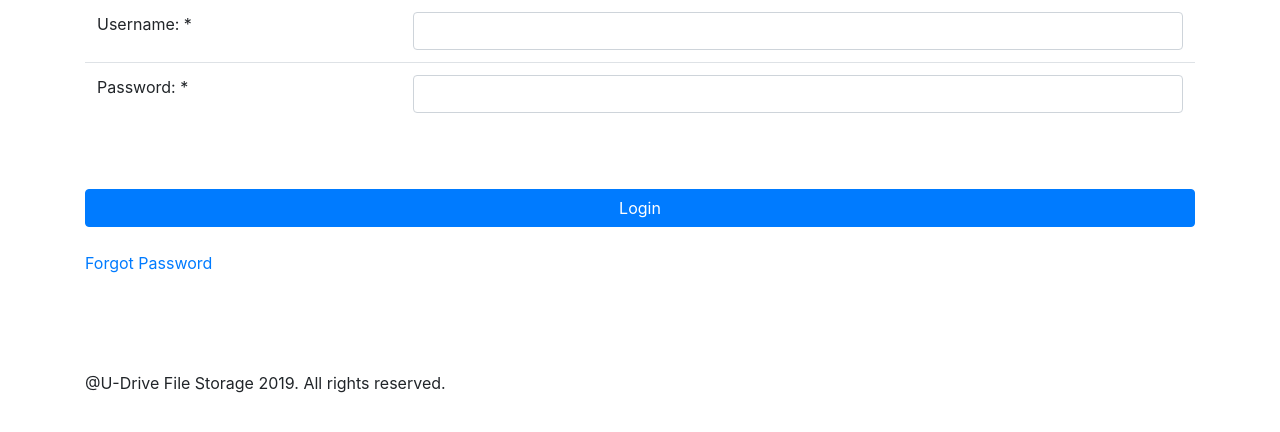
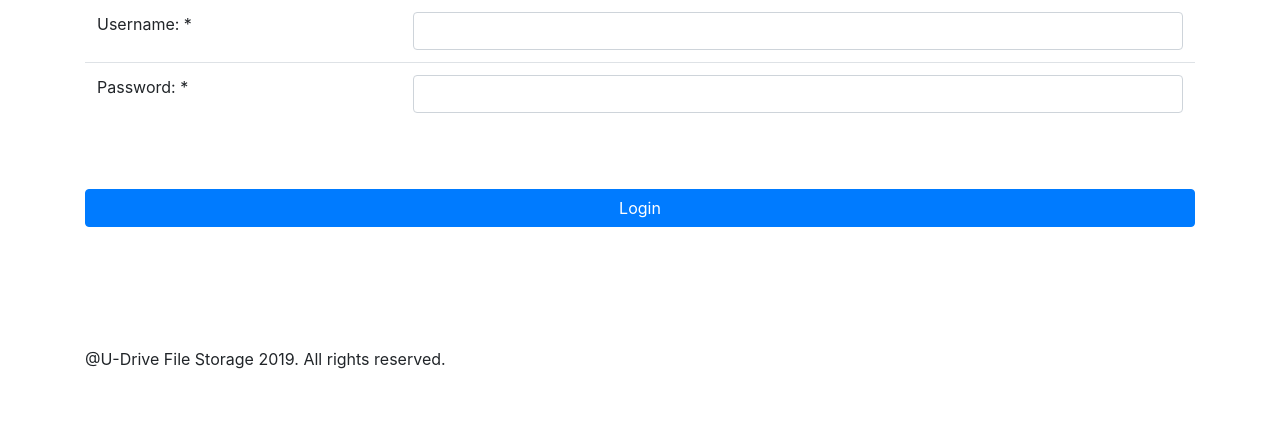
Before and after one commit to Omaranderson/Udrive, a PHP site: page /login.php in a window 1280 px wide. Shown: the part 137-569 px from the top of the page. Run offline with PHP 8.4, Linux system fonts and the light colour scheme; some libraries are stand-ins or nearby versions.

Commit message:
Update login.php

```diff
--- a/login.php
+++ b/login.php
@@ -50,7 +50,6 @@
 <br/>
 <br/>
 <input type="submit" value="Login" class="btn btn-primary btn-block"><br/>
-<a href="#"> Forgot Password </a>
 
 </form>
 <br/>
```
